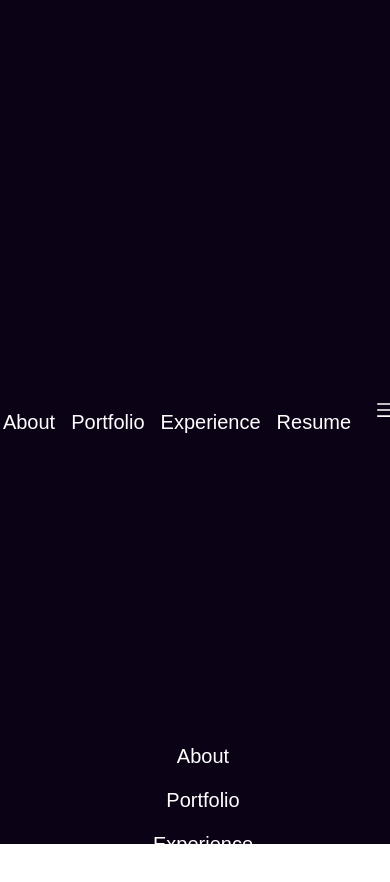
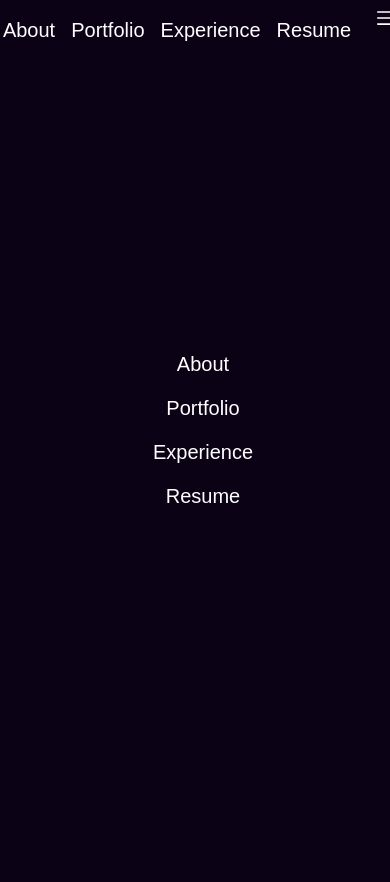
Before and after one commit to zackzellto/dev_portfolio_v1, a Next.js app: page / in a window 390 px wide. Shown: the top 882 px of the page. Before the commit the page ends 844 px from the top, so only its background shows below. Built offline with nearby package versions, Linux system fonts and the light colour scheme.

Commit message:
mobile menu added

```diff
--- a/package.json
+++ b/package.json
@@ -17,6 +17,7 @@
     "next-auth": "^4.21.0",
     "react": "18.2.0",
     "react-dom": "18.2.0",
+    "react-icons": "^4.8.0",
     "react-tag-cloud": "^1.3.3",
     "styled-components": "^5.3.9",
     "TagCloud": "^2.2.0",
--- a/src/pages/index.tsx
+++ b/src/pages/index.tsx
@@ -12,9 +12,9 @@ const Home: NextPage = () => {
         <meta name="description" content="Portfolio Website" />
         <link rel="icon" href="/favicon.ico" />
       </Head>
+      <Navbar />
+      <main className="font-[Poppins] flex min-h-screen bg-[#0C0216]">
 
-      <main className="flex min-h-screen flex-col items-center justify-center bg-[#0C0216]">
-        <Navbar />
       </main>
     </>
   );
```
Also changed, not shown: 1 other file (tests, documents, lock files or other folders).
